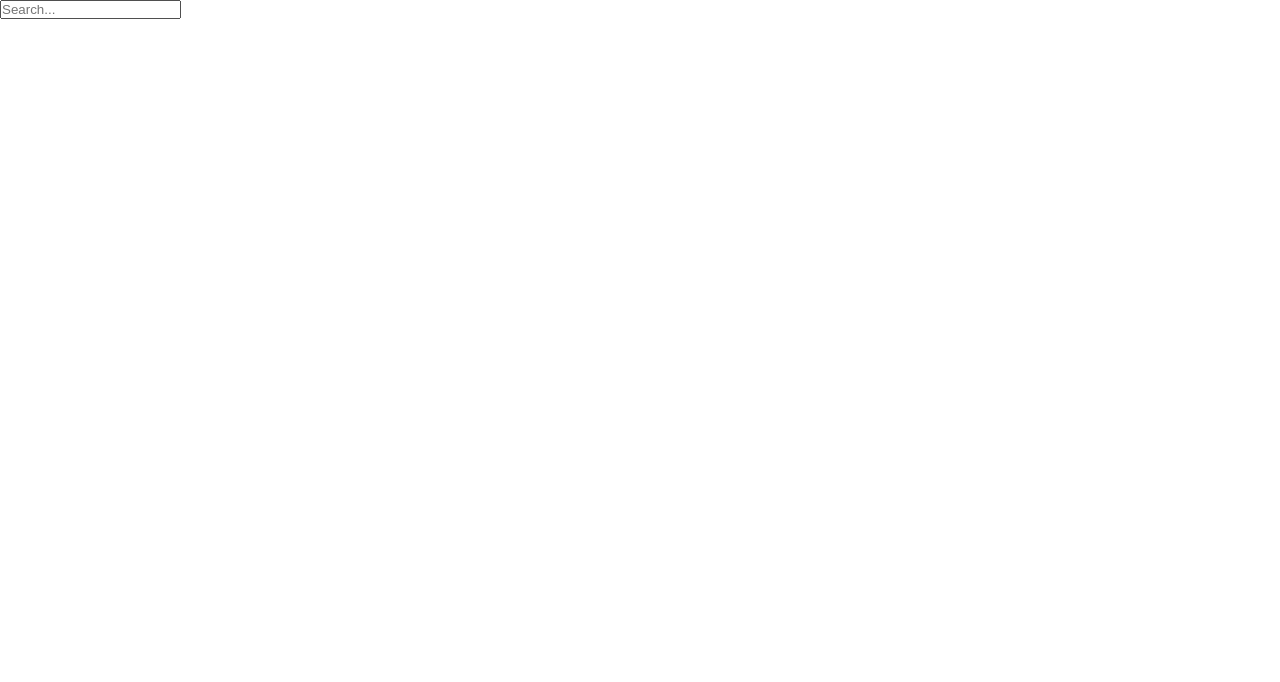
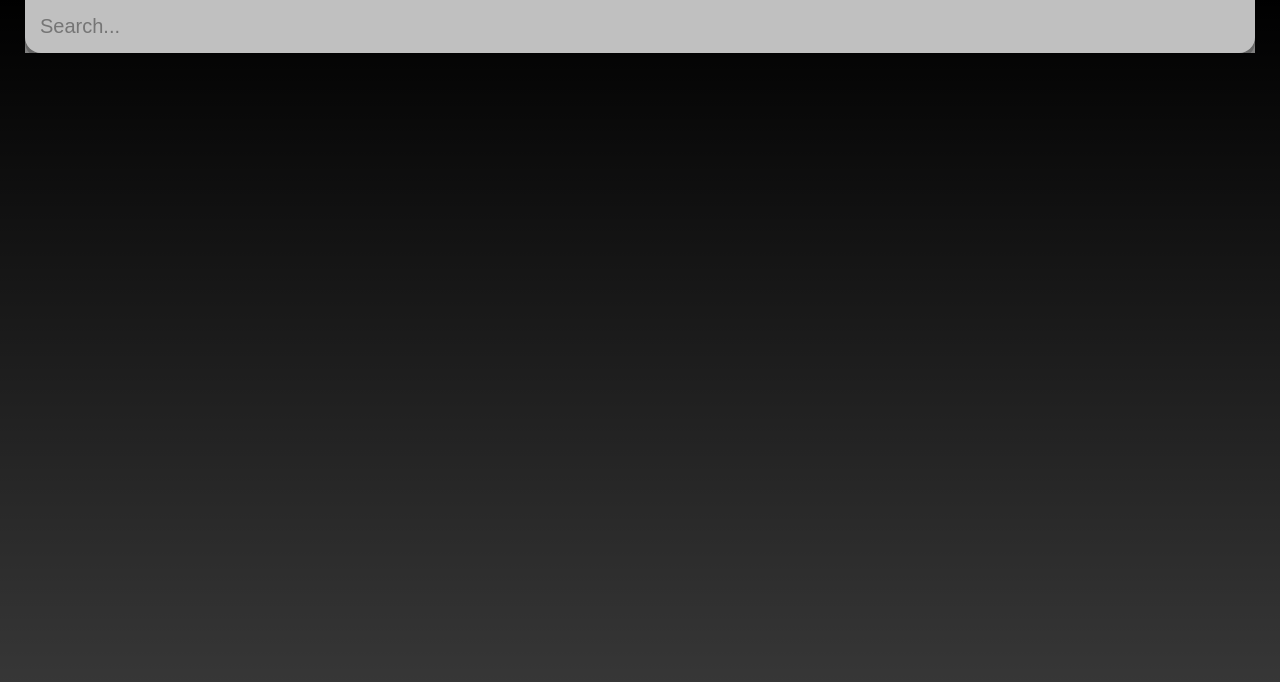
Before and after one commit to caseycling/weather-app, a React (Create React App) app in the folder weather-app/: page / in a window 1280 px wide. Shown: the top 682 px of the page. Built offline with nearby package versions, Linux system fonts and the light colour scheme.

Commit message:
Added aditional styling

```diff
--- a/weather-app/src/index.css
+++ b/weather-app/src/index.css
@@ -21,4 +21,38 @@
 
 main {
   min-height: 100vh;
+  background-image: linear-gradient(to bottom, rgba(0, 0, 0.2), rgba(0, 0, 0, 0.75));
+  padding: 25px;
 }
+
+.search-box {
+  width: 100%;
+  margin: 0 0 75px;
+  background-color: grey;
+}
+
+.search-box .search-bar {
+  display: block;
+  width: 100%;
+  padding: 15px;
+
+  appearance: none;
+  background: none;
+  border: none;
+  outline: none;
+
+  background-color: rgba(255, 255, 255, 0.5);
+  border-radius: 0px 0px 16px 16px;
+  margin-top: -25px;
+
+  box-shadow: 0px 5px rgba(0, 0, 0, 0.2);
+
+  color: #313131;
+  font-size: 20px;
+
+  transition: 0.4s ease;
+}
+
+search-box search-bar:focus {
+  background-color: rgba(255, 255, 255, 0.75);
+}
```
